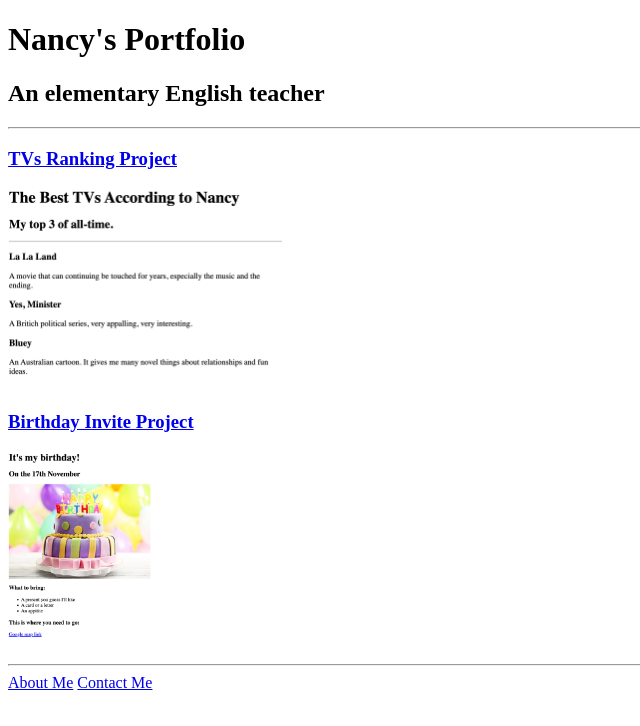
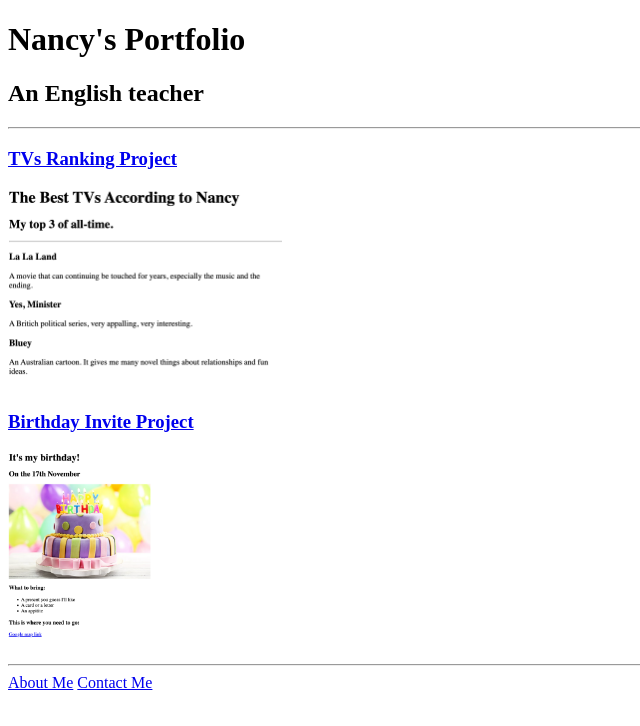
Before and after one commit to NancyPlus/html-portfolio, a plain HTML site: page index.html in a window 1280 px wide. Shown: the whole page, without its empty margins (0-640 px from the left). Drawn offline with Linux system fonts and the light colour scheme.

Commit message:
Update index.html

```diff
--- a/index.html
+++ b/index.html
@@ -22,7 +22,7 @@ https://developer.mozilla.org/en-US/docs/Web/HTML/Element/img#attr-height -->
 </head>
 <body>
     <h1>Nancy's Portfolio</h1>
-    <h2>An elementary English teacher</h2>
+    <h2>An English teacher</h2>
     <hr />
     <h3><a href="./public/Tv ranking.html">TVs Ranking Project</a></h3>
     <p></p>
```
